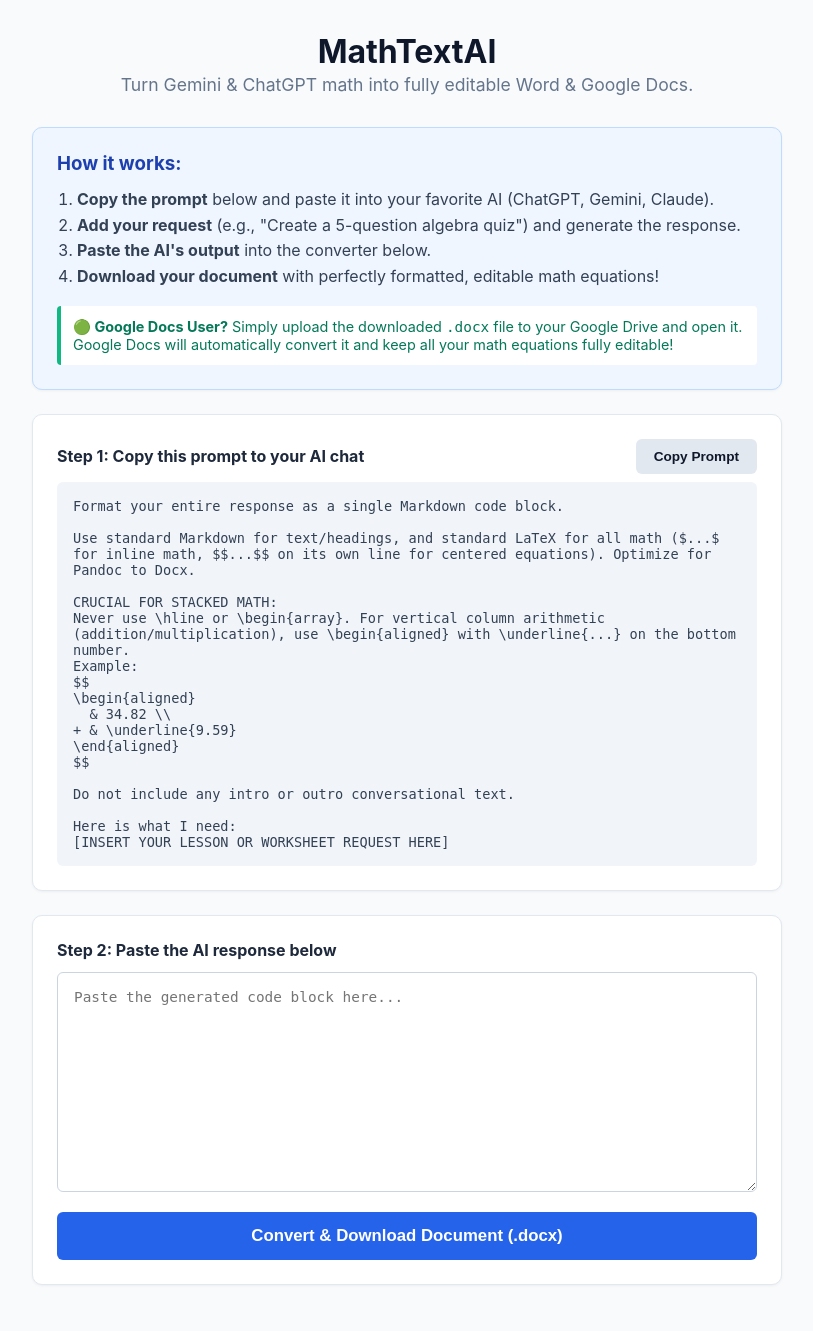
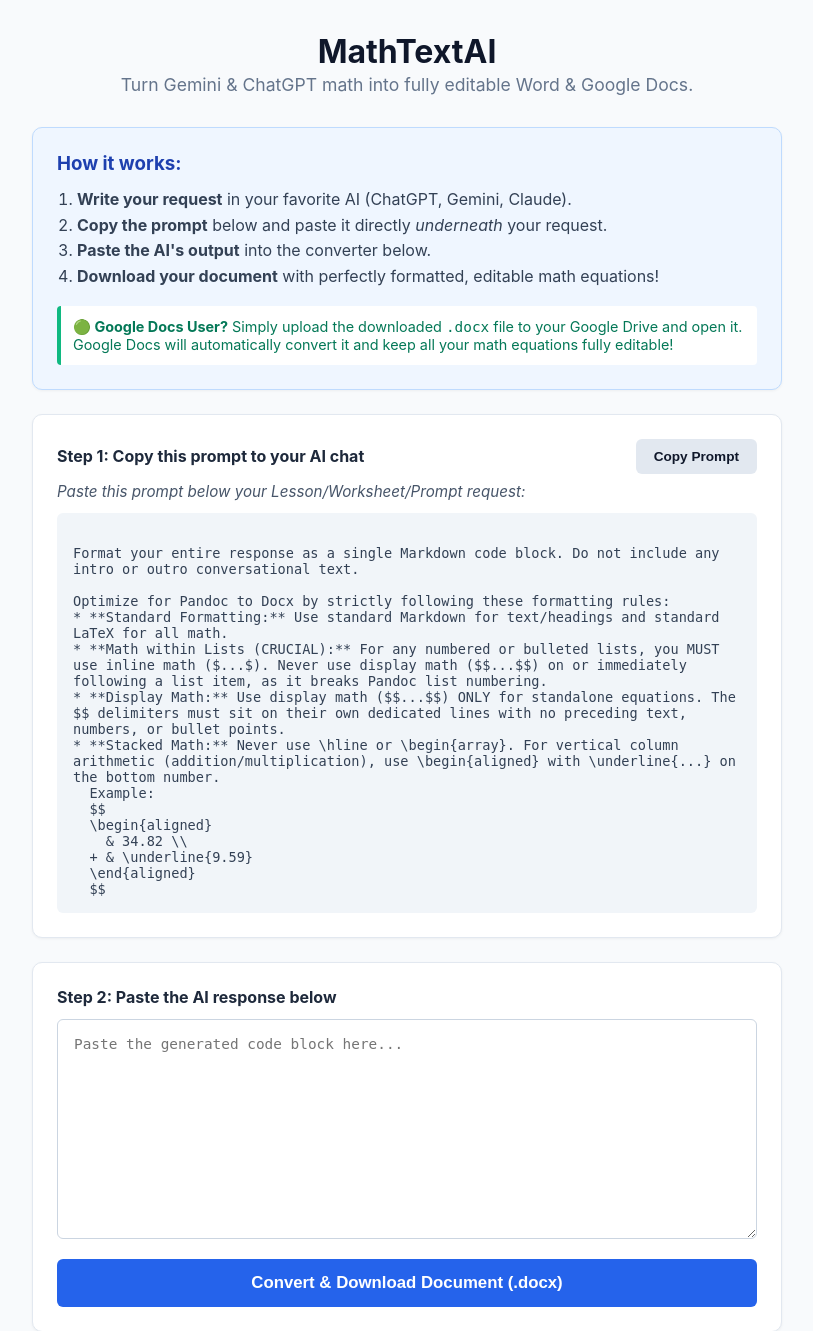
Before and after one commit to tshown-dot/mathtextai, a Flask app: page / in a window 1280 px wide. Shown: the top 1331 px of the page, without its empty margins (233-1046 px from the left). Before the commit the page ends 1285 px from the top, so only its background shows below. Run offline with Flask 3, Linux system fonts and the light colour scheme; some libraries are stand-ins or nearby versions.

Commit message:
Revise AI prompt instructions and formatting guidelines
Updated instructions for using AI prompts and formatting rules.

```diff
--- a/templates/index.html
+++ b/templates/index.html
@@ -90,8 +90,8 @@
     <div class="box instructions-box">
         <h3>How it works:</h3>
         <ol class="instructions-list">
-            <li><strong>Copy the prompt</strong> below and paste it into your favorite AI (ChatGPT, Gemini, Claude).</li>
-            <li><strong>Add your request</strong> (e.g., "Create a 5-question algebra quiz") and generate the response.</li>
+            <li><strong>Write your request</strong> in your favorite AI (ChatGPT, Gemini, Claude).</li>
+            <li><strong>Copy the prompt</strong> below and paste it directly <em>underneath</em> your request.</li>
             <li><strong>Paste the AI's output</strong> into the converter below.</li>
             <li><strong>Download your document</strong> with perfectly formatted, editable math equations!</li>
         </ol>
@@ -106,24 +106,25 @@
             <strong>Step 1: Copy this prompt to your AI chat</strong>
             <button class="btn-copy" onclick="copyPrompt()">Copy Prompt</button>
         </div>
-        <pre class="prompt-text" id="prompt">Format your entire response as a single Markdown code block.
+        <p style="font-size: 0.95rem; color: #475569; margin-top: 0; margin-bottom: 0.75rem;">
+            <em>Paste this prompt below your Lesson/Worksheet/Prompt request:</em>
+        </p>
+        <pre class="prompt-text" id="prompt">
 
-Use standard Markdown for text/headings, and standard LaTeX for all math ($...$ for inline math, $$...$$ on its own line for centered equations). Optimize for Pandoc to Docx.
+Format your entire response as a single Markdown code block. Do not include any intro or outro conversational text.
 
-CRUCIAL FOR STACKED MATH:
-Never use \hline or \begin{array}. For vertical column arithmetic (addition/multiplication), use \begin{aligned} with \underline{...} on the bottom number.
+Optimize for Pandoc to Docx by strictly following these formatting rules:
+* **Standard Formatting:** Use standard Markdown for text/headings and standard LaTeX for all math.
+* **Math within Lists (CRUCIAL):** For any numbered or bulleted lists, you MUST use inline math ($...$). Never use display math ($$...$$) on or immediately following a list item, as it breaks Pandoc list numbering.
+* **Display Math:** Use display math ($$...$$) ONLY for standalone equations. The $$ delimiters must sit on their own dedicated lines with no preceding text, numbers, or bullet points.
+* **Stacked Math:** Never use \hline or \begin{array}. For vertical column arithmetic (addition/multiplication), use \begin{aligned} with \underline{...} on the bottom number.
   Example:
   $$
   \begin{aligned}
     & 34.82 \\
   + & \underline{9.59}
   \end{aligned}
-$$
-
-Do not include any intro or outro conversational text.
-
-Here is what I need:
-[INSERT YOUR LESSON OR WORKSHEET REQUEST HERE]</pre>
+  $$</pre>
     </div>
 
     <!-- STEP 2 -->
```
Lines whose indentation alone changed are shown as unchanged.
